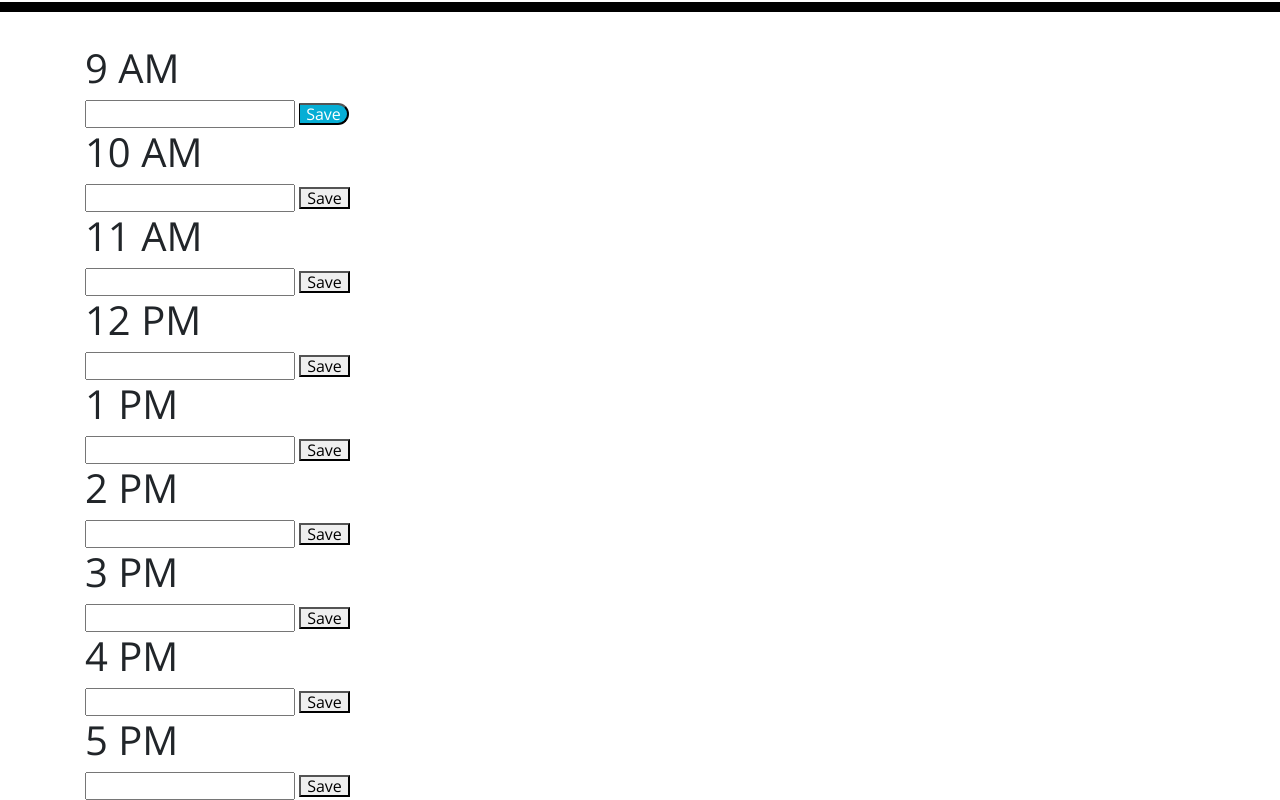
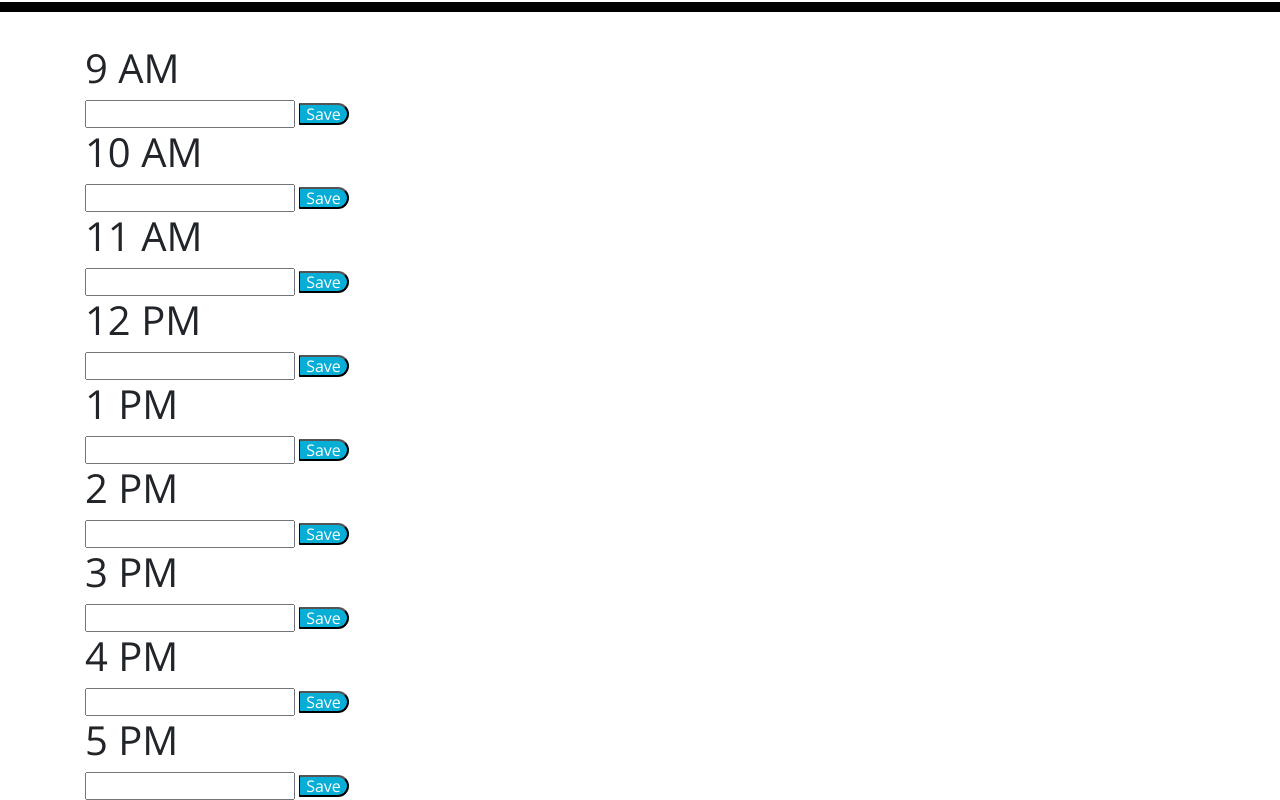
Before and after one commit to GavinW93/Day-Planner, a plain HTML site: page index.html in a window 1280 px wide. Shown: the part 303-1103 px from the top of the page. Drawn offline with nearby package versions, Linux system fonts and the light colour scheme.

Commit message:
added css elesments

```diff
--- a/assets/css/style.css
+++ b/assets/css/style.css
@@ -69,3 +69,111 @@ textarea{
   font-size: 20px;
   transition: all .3s ease-in-out;
 }
+.saveBtn1 {
+  border-left: 1px solid black;
+  border-top-right-radius: 15px;
+  border-bottom-right-radius: 15px;
+  background-color: #06AED5;
+  color: white;
+}
+
+.saveBtn1 i:hover {
+  font-size: 20px;
+  transition: all .3s ease-in-out;
+}
+.saveBtn2 {
+  border-left: 1px solid black;
+  border-top-right-radius: 15px;
+  border-bottom-right-radius: 15px;
+  background-color: #06AED5;
+  color: white;
+}
+
+.saveBtn2 i:hover {
+  font-size: 20px;
+  transition: all .3s ease-in-out;
+}
+.saveBtn3 {
+  border-left: 1px solid black;
+  border-top-right-radius: 15px;
+  border-bottom-right-radius: 15px;
+  background-color: #06AED5;
+  color: white;
+}
+
+.saveBtn3 i:hover {
+  font-size: 20px;
+  transition: all .3s ease-in-out;
+}
+.saveBtn4 {
+  border-left: 1px solid black;
+  border-top-right-radius: 15px;
+  border-bottom-right-radius: 15px;
+  background-color: #06AED5;
+  color: white;
+}
+
+.saveBtn4 i:hover {
+  font-size: 20px;
+  transition: all .3s ease-in-out;
+}
+.saveBtn5 {
+  border-left: 1px solid black;
+  border-top-right-radius: 15px;
+  border-bottom-right-radius: 15px;
+  background-color: #06AED5;
+  color: white;
+}
+
+.saveBtn5 i:hover {
+  font-size: 20px;
+  transition: all .3s ease-in-out;
+}
+.saveBtn6 {
+  border-left: 1px solid black;
+  border-top-right-radius: 15px;
+  border-bottom-right-radius: 15px;
+  background-color: #06AED5;
+  color: white;
+}
+
+.saveBtn6 i:hover {
+  font-size: 20px;
+  transition: all .3s ease-in-out;
+}
+.saveBtn7 {
+  border-left: 1px solid black;
+  border-top-right-radius: 15px;
+  border-bottom-right-radius: 15px;
+  background-color: #06AED5;
+  color: white;
+}
+
+.saveBtn7 i:hover {
+  font-size: 20px;
+  transition: all .3s ease-in-out;
+}
+.saveBtn8 {
+  border-left: 1px solid black;
+  border-top-right-radius: 15px;
+  border-bottom-right-radius: 15px;
+  background-color: #06AED5;
+  color: white;
+}
+
+.saveBtn8 i:hover {
+  font-size: 20px;
+  transition: all .3s ease-in-out;
+}
+.saveBtn9 {
+  border-left: 1px solid black;
+  border-top-right-radius: 15px;
+  border-bottom-right-radius: 15px;
+  background-color: #06AED5;
+  color: white;
+}
+
+.saveBtn9 i:hover {
+  font-size: 20px;
+  transition: all .3s ease-in-out;
+}
```
